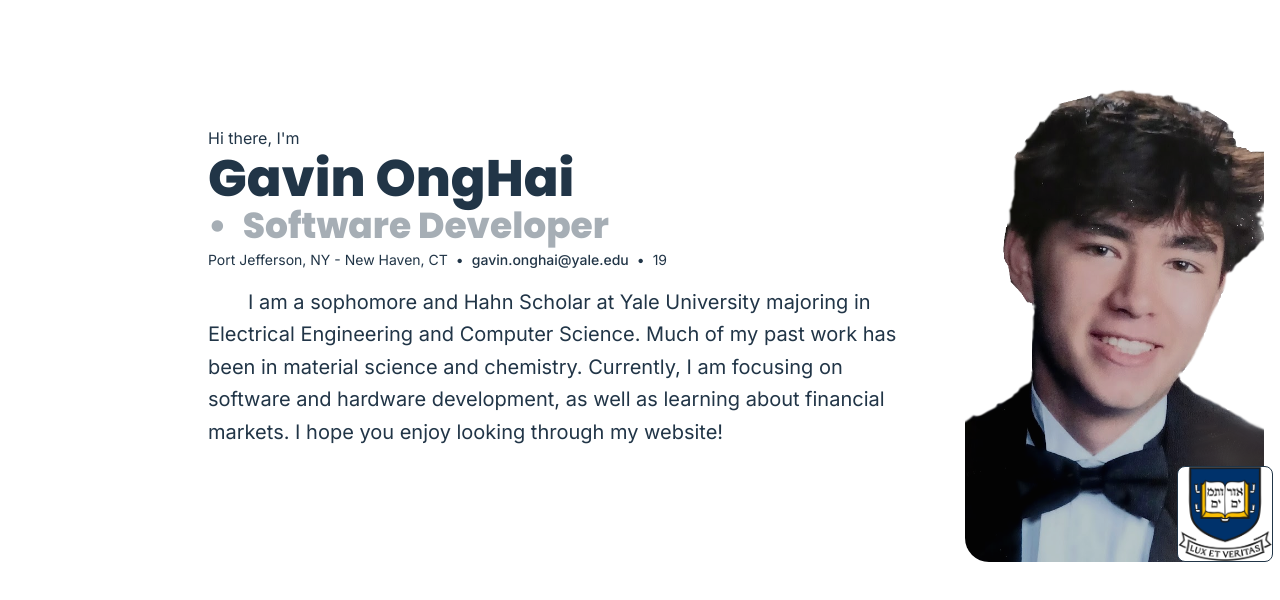
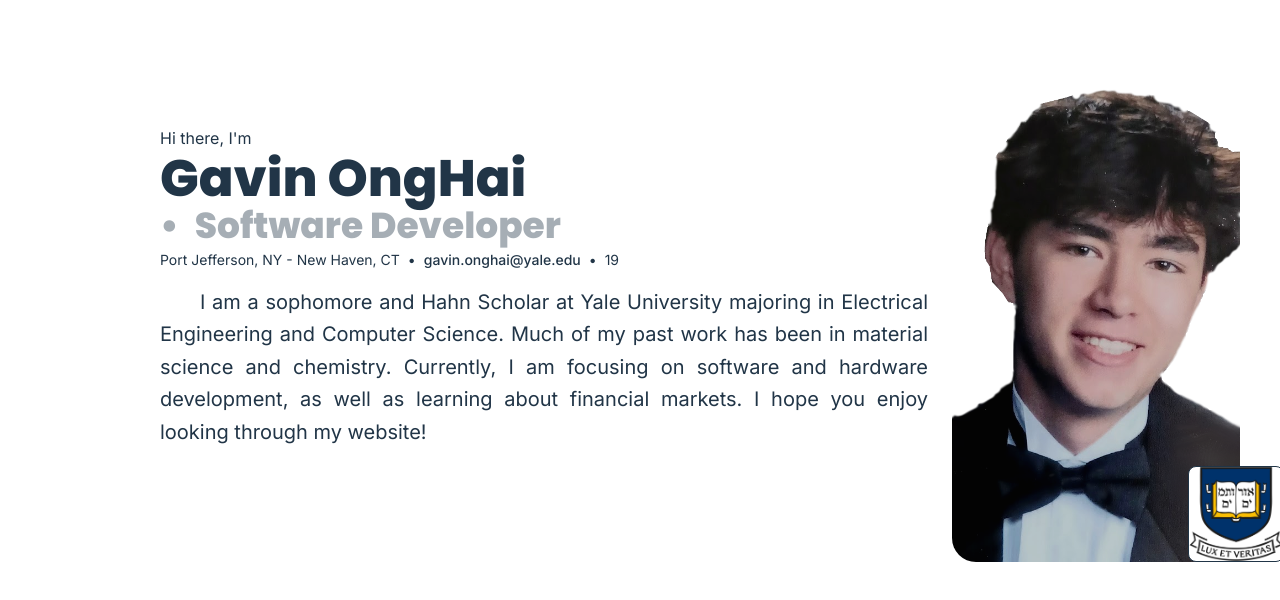
Before and after one commit to onghaig/onghaig.github.io, a React (Vite) app: page / in a window 1280 px wide. Shown: the part 34-634 px from the top of the page. Built offline with nearby package versions, Linux system fonts and the light colour scheme.

Commit message:
fixed spacing issues,

```diff
--- a/src/App.tsx
+++ b/src/App.tsx
@@ -11,9 +11,9 @@ function App() {
   // const [count, setCount] = useState(0)
 
   return (
-    <div className="flex flex-col lg:flex">
+    <div className="flex flex-col">
       <Sidebar/>
-      <main className="flex-auto lg:ml-36 flex flex-col">
+      <main className="flex-auto lg:ml-24 flex flex-col">
         <AboutMe/>
         <Skills/>
         <Projects/>
--- a/src/components/aboutme.tsx
+++ b/src/components/aboutme.tsx
@@ -34,7 +34,7 @@ function CycleText() {
 
 export default function AboutMe() {
   return (
-    <section id="about" className="relative h-screen px-4 lg:px-8 py-16 lg:py-32 flex flex-col lg:flex-row items-center lg:items-start gap-8 lg:gap-0">
+    <section id="about" className="relative min-h-screen px-4 lg:px-8 py-16 lg:py-32 flex flex-col lg:flex-row items-center lg:items-start gap-8 lg:gap-0">
         <div className="flex flex-col items-center lg:items-start max-w-3xl text-center lg:text-left">
           <p className="font-extralight">
             Hi there, I'm
@@ -56,7 +56,7 @@ export default function AboutMe() {
           <span>•</span>
           <span>19</span>
         </div>
-        <p className="text-lg lg:text-xl text-center lg:text-left font-light lg:max-w-5xl mt-4 lg:indent-10 leading-relaxed">
+        <p className="text-md lg:text-xl text-justify font-light mt-4 indent-10 leading-relaxed">
           I am a sophomore and Hahn Scholar at Yale University majoring in Electrical Engineering and Computer Science. Much of my past
           work has been in material science and chemistry. Currently, I am focusing on software and hardware development, as well as
           learning about financial markets. I hope you enjoy looking through my
--- a/src/components/myface.tsx
+++ b/src/components/myface.tsx
@@ -3,7 +3,7 @@ import YaleIcon from "../assets/Yale_University_Shield.png";
 
 export default function MyFace() {
     return (
-        <div className="relative flex justify-center lg:justify-start items-center h-90">
+        <div className="relative flex justify-center lg:justify-center items-center h-90">
         <img
             src={myFace}
             alt="Gavin Ong Hai"
```
Also changed, not shown: 1 other file (tests, documents, lock files or other folders).
